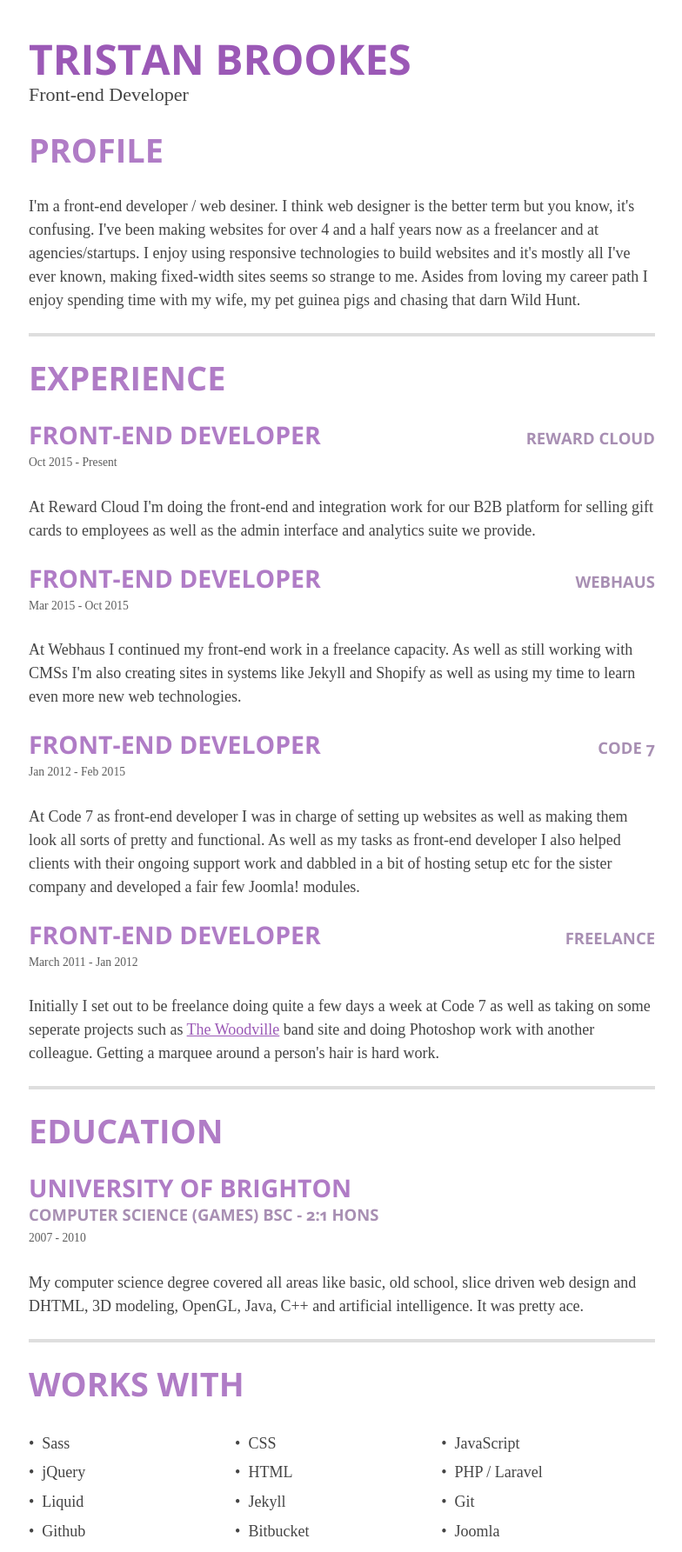
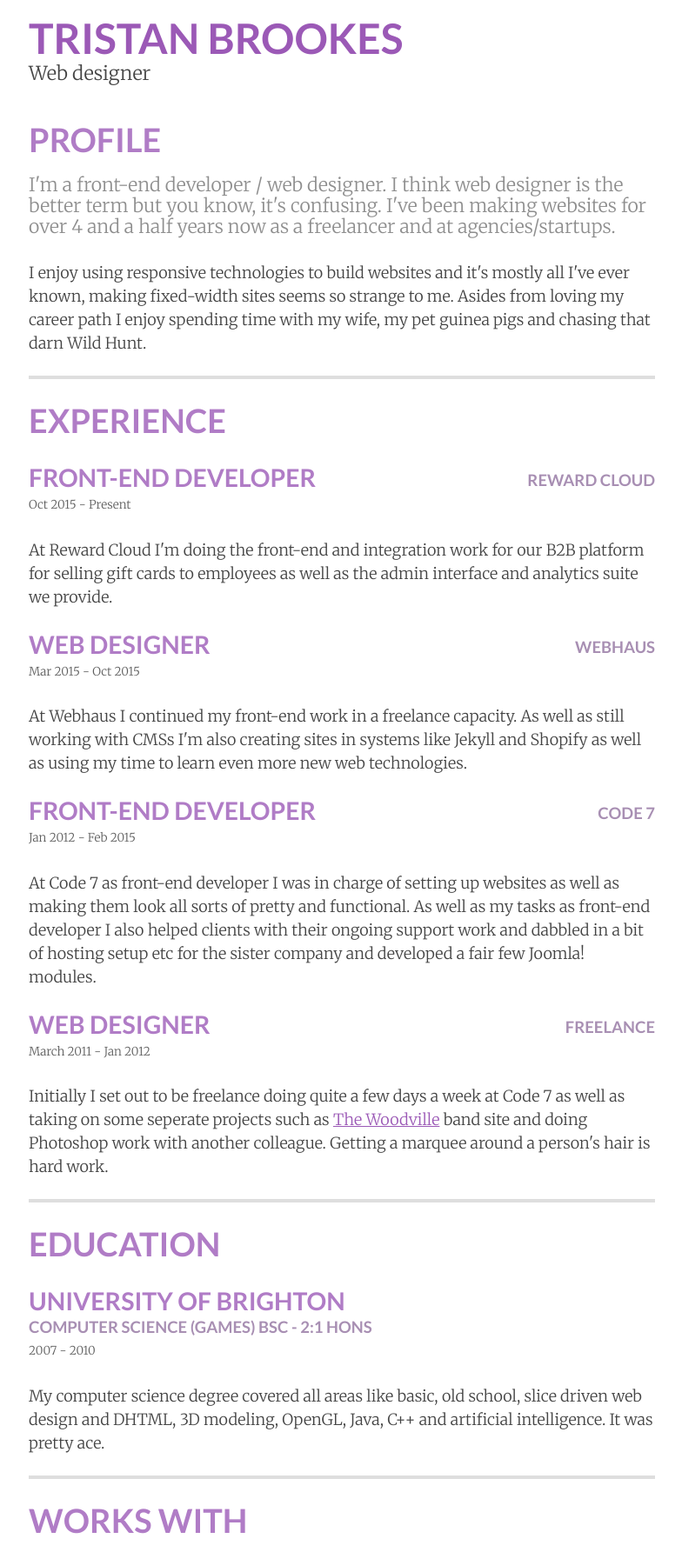
Before and after one commit to tristyb/resume, a Jekyll site: the page built from index.html, in a window 1280 px wide, cut to the strip 104-1889 px from the top of the page. Shown: the whole strip at 87% size, without its empty margins (247-1031 px from the left). Built offline with Jekyll 4.4.1, drawn with Linux system fonts in a browser that asks for light colours; nearby versions of some CDN libraries; some web fonts are replaced.

Commit message:
Slight update to info and styles
- can still probably afford to remove a lot of stuff from scss etc

```diff
--- a/_includes/head.html
+++ b/_includes/head.html
@@ -9,7 +9,7 @@
 
     {% include favicon.html %}
 
-    <link href='http://fonts.googleapis.com/css?family=Gentium+Basic|Open+Sans:700' rel='stylesheet' type='text/css'>
+    <link href='https://fonts.googleapis.com/css?family=Lato:700|Merriweather:300' rel='stylesheet' type='text/css'>
     <link href="../css/style.css" type="text/css" rel="stylesheet"/>
 
     <!--[if lt IE 9]>
--- a/_layouts/default.html
+++ b/_layouts/default.html
@@ -7,7 +7,7 @@
             <div class="content">
                 <div class="logo-block">
                     <h1 class="logo">Tristan Brookes</h1>
-                    <p class="job-title">Front-end Developer</p>
+                    <p class="job-title">Web designer</p>
                 </div>
             </div>
         </div>
--- a/_scss/elements/_lists.scss
+++ b/_scss/elements/_lists.scss
@@ -37,3 +37,7 @@
         padding-left: spacer();
      }
 }
+
+h2 + ul{
+	margin-top: spacer(2);
+}
--- a/_scss/elements/_typography.scss
+++ b/_scss/elements/_typography.scss
@@ -144,3 +144,7 @@
 strong {
   font-weight: $strong-weight;
 }
+
+h2 + .intro{
+	margin-top: spacer(2);
+}
--- a/_scss/patterns/_rows.scss
+++ b/_scss/patterns/_rows.scss
@@ -6,3 +6,7 @@
 [class*="-row"] {
 	@extend .margin-off;
 }
+
+.main-row main{
+	padding-top: spacer(2);
+}
--- a/_scss/sections/_contact.scss
+++ b/_scss/sections/_contact.scss
@@ -13,6 +13,8 @@
 }
 
 .contact-methods{
+	margin-top: 0;
+
 	p{
 		margin-top: 0;
 	}
--- a/_scss/style.scss
+++ b/_scss/style.scss
@@ -55,6 +55,7 @@
 @import "patterns/experience";
 @import "patterns/education";
 @import "patterns/lists";
+@import "patterns/rows";
 
 /* SECTIONS */
 /* ========================================================================== */
--- a/_scss/variables.scss
+++ b/_scss/variables.scss
@@ -68,7 +68,7 @@
 
 
 // Default font-weight.
-$root-weight:           400 !default;
+$root-weight:           300 !default;
 
 // Constrain content widths to maintain an optimal measure.
 $wrapper-width:         64em !default;
@@ -80,8 +80,8 @@
 // ==========================================================================
 
 // Our font stacks
-$sans-family:           "Open Sans", sans-serif !default;
-$serif-family:          "Gentium Basic", serif !default;
+$sans-family:           "Lato", sans-serif !default;
+$serif-family:          "Merriweather", serif !default;
 $code-font-family:      monospace !default;
 
 // Project element stacks
--- a/index.html
+++ b/index.html
@@ -1,11 +1,12 @@
 ---
 layout: default
-meta: CV for Tristan Brookes, a freelance front-end developer living near Brighton
+meta: CV for Tristan Brookes, a freelance web designer living near Brighton
 ---
 
 <section class="profile">
     <h2>Profile</h2>
-    <p>I'm a front-end developer / web desiner. I think web designer is the better term but you know, it's confusing. I've been making websites for over 4 and a half years now as a freelancer and at agencies/startups. I enjoy using responsive technologies to build websites and it's mostly all I've ever known, making fixed-width sites seems so strange to me. Asides from loving my career path I enjoy spending time with my wife, my pet guinea pigs and chasing that darn Wild Hunt.</p>
+    <p class="intro">I'm a front-end developer / web designer. I think web designer is the better term but you know, it's confusing. I've been making websites for over 4 and a half years now as a freelancer and at agencies/startups.</p>
+		<p>I enjoy using responsive technologies to build websites and it's mostly all I've ever known, making fixed-width sites seems so strange to me. Asides from loving my career path I enjoy spending time with my wife, my pet guinea pigs and chasing that darn Wild Hunt.</p>
 </section>
 
 <section class="experience">
@@ -16,7 +17,7 @@
         <p class="about">At Reward Cloud I'm doing the front-end and integration work for our B2B platform for selling gift cards to employees as well as the admin interface and analytics suite we provide.</p>
     </div>
     <div class="job">
-        <h3>Front-end Developer <span>Webhaus</span></h3>
+        <h3>Web designer <span>Webhaus</span></h3>
         <p class="timescale">Mar 2015 - Oct 2015</p>
         <p class="about">At Webhaus I continued my front-end work in a freelance capacity. As well as still working with CMSs I'm also creating sites in systems like Jekyll and Shopify as well as using my time to learn even more new web technologies.</p>
     </div>
@@ -26,7 +27,7 @@
         <p class="about">At Code 7 as front-end developer I was in charge of setting up websites as well as making them look all sorts of pretty and functional. As well as my tasks as front-end developer I also helped clients with their ongoing support work and dabbled in a bit of hosting setup etc for the sister company and developed a fair few Joomla! modules.</p>
     </div>
     <div class="job">
-        <h3>Front-end Developer <span>Freelance</span></h3>
+        <h3>Web designer <span>Freelance</span></h3>
         <p class="timescale">March 2011 - Jan 2012</p>
         <p class="about">Initially I set out to be freelance doing quite a few days a week at Code 7 as well as taking on some seperate projects such as <a href="http://www.thewoodville.com">The Woodville</a> band site and doing Photoshop work with another colleague. Getting a marquee around a person's hair is hard work.</p>
     </div>
```
Also changed, not shown: package.json (+6 -6 lines), css/_style-unprefixed.css, css/style.css, 3 other files.
